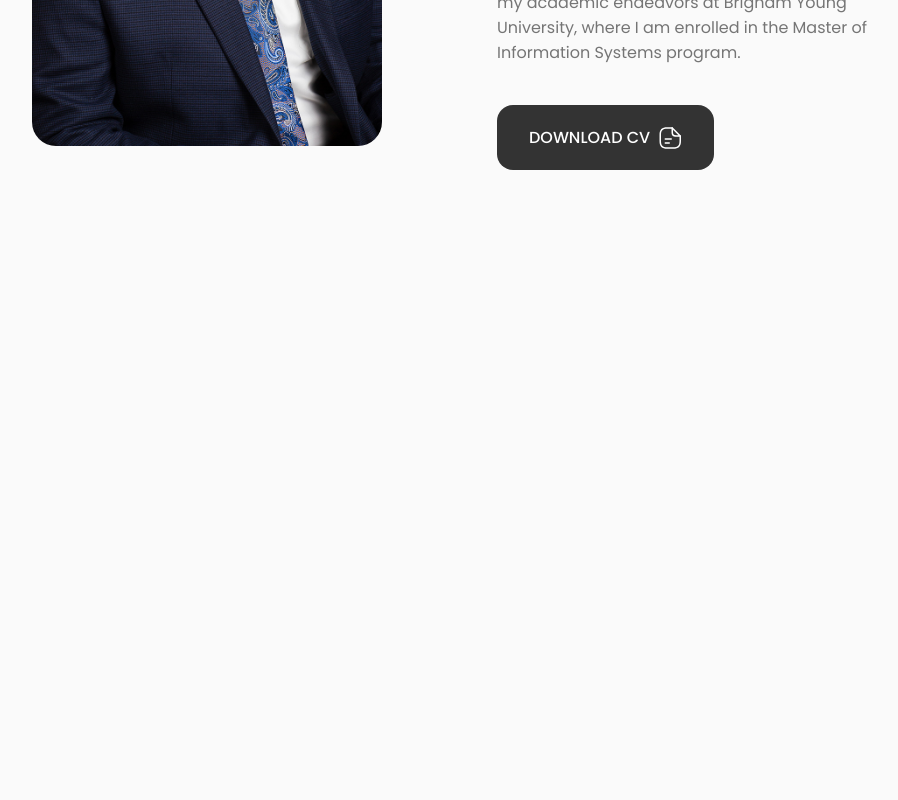
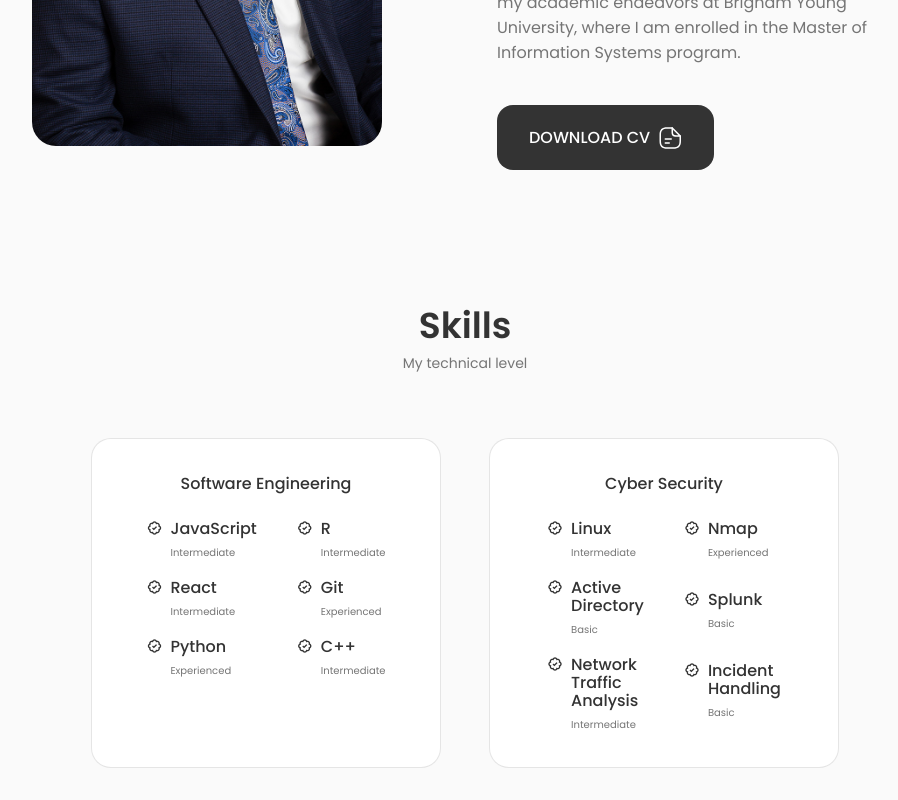
Before and after one commit to SelassieEsiape/portfolio_website, a React (Create React App) app: page / in a window 1280 px wide. Shown: the part 1405-2205 px from the top of the page, without its empty margins (175-1073 px from the left). Before the commit the page ends 1607 px from the top, so only its background shows below. Built offline with nearby package versions, Linux system fonts and the light colour scheme.

Commit message:
Added the Skills section

```diff
--- a/src/App.js
+++ b/src/App.js
@@ -3,6 +3,7 @@
 import Header from './components/header/header';
 import Home from './components/home/home';
 import About from './components/about/about';
+import Skills from './components/skills/skills';
 
 function App() {
   return (
@@ -12,6 +13,7 @@
     <main className='main'>
       <Home />
       <About />
+      <Skills />
     </main>
     </>
   );
--- a/src/components/home/home.css
+++ b/src/components/home/home.css
@@ -161,7 +161,7 @@
         padding-top: 3.5rem;
     }
 
-    .home_img {
+    .home__img {
         order: initial;
         justify-self: initial;
     }
--- /dev/null
+++ b/src/components/skills/cyber.jsx
@@ -0,0 +1,74 @@
+import React from 'react';
+import "./skills.css";
+
+const Cyber = () => {
+  return (
+    <div className="skills__content">
+      <h3 className="skills__title">Cyber Security</h3>
+
+      <div className="skills__box">
+        <div className="skills__group">
+          <div className="skills__data">
+            <i className='bx bx-badge-check'></i>
+
+            <div>
+              <h3 className="skills__name">Linux</h3>
+              <span className="skills__level">Intermediate</span>
+            </div>
+          </div>
+
+          <div className="skills__data">
+            <i className='bx bx-badge-check'></i>
+
+            <div>
+              <h3 className="skills__name">Active Directory</h3>
+              <span className="skills__level">Basic</span>
+            </div>
+          </div>
+
+          <div className="skills__data">
+            <i className='bx bx-badge-check'></i>
+
+            <div>
+              <h3 className="skills__name">Network Traffic Analysis</h3>
+              <span className="skills__level">Intermediate</span>
+            </div>
+          </div>
+        </div>
+
+        <div className="skills__group">
+          <div className="skills__data">
+            <i className='bx bx-badge-check'></i>
+
+            <div>
+              <h3 className="skills__name">Nmap</h3>
+              <span className="skills__level">Experienced</span>
+            </div>
+          </div>
+
+          <div className="skills__data">
+            <i className='bx bx-badge-check'></i>
+
+            <div>
+              <h3 className="skills__name">Splunk</h3>
+              <span className="skills__level">Basic</span>
+            </div>
+          </div>
+
+          <div className="skills__data">
+            <i className='bx bx-badge-check'></i>
+
+            <div>
+              <h3 className="skills__name">Incident Handling</h3>
+              <span className="skills__level">Basic</span>
+            </div>
+          </div>
+        </div>
+
+
+        </div>
+      </div>
+  );
+}
+
+export default Cyber;
--- /dev/null
+++ b/src/components/skills/skills.css
@@ -0,0 +1,81 @@
+.skills__container {
+    grid-template-columns: repeat(2, 350px);
+    column-gap: 3rem;
+    justify-content: center;
+}
+
+.skills__content {
+    background-color: var(--container-color);
+    border: 1px solid rgba(0, 0, 0, 0.1);
+    padding: 2rem 4rem;
+    border-radius: 1.25rem;
+}
+
+.skills__title {
+    font-size: var(--normal-font-size);
+    font-weight: var(--font-medium);
+    text-align: center;
+    margin-bottom: var(--mb-1-5);
+}
+
+.skills__box {
+    display: flex;
+    justify-content: center;
+    column-gap: 2.5rem;
+}
+
+.skills__group {
+    display: grid;
+    align-items: flex-start;
+    row-gap: 1rem;
+}
+
+.skills__data {
+    display: flex;
+    column-gap: 0.5rem;
+}
+
+.skills .bx-badge-check {
+    font-size: 1rem;
+    color: var(--title-color);
+}
+
+.skills__name {
+    font-size: var(--normal-font-size);
+    font-weight: var(--font-medium);
+    line-height: 18px;
+}
+
+.skills__level {
+    font-size: var(--tiny-font-size);
+}
+
+/*=============== BREAKPOINTS ===============*/
+/* For large devices */
+@media screen and (max-width: 992px) {
+    .skills__container {
+        grid-template-columns: max-content;
+        row-gap: 2rem;
+    }
+  }
+
+  @media screen and (max-width: 576px) {
+    .skills__container {
+        grid-template-columns: 1fr;
+    }
+
+    .skills__content {
+        padding: 1.5rem;
+    }
+  }
+
+  /* For small devices */
+  @media screen and (max-width: 350px) {
+    .skills__box {
+        column-gap: 1.25rem;
+    }
+
+    .skills__name {
+        font-size: var(--small-font-size);
+    }
+  }
--- /dev/null
+++ b/src/components/skills/skills.jsx
@@ -0,0 +1,20 @@
+import React from 'react';
+import "./skills.css";
+import Software from './software';
+import Cyber from './cyber';
+
+const Skills = () => {
+  return (
+    <section className="skills section" id='skills'>
+        <h2 className="section__title">Skills</h2>
+        <span className="section__subtitle">My technical level</span>
+
+        <div className="skills__container container grid">
+            <Software />
+            <Cyber />
+        </div>
+    </section>
+  );
+};
+
+export default Skills;
--- /dev/null
+++ b/src/components/skills/software.jsx
@@ -0,0 +1,72 @@
+import React from 'react';
+import "./skills.css";
+
+const Software = () => {
+  return (
+    <div className="skills__content">
+      <h3 className="skills__title">Software Engineering</h3>
+
+      <div className="skills__box">
+        <div className="skills__group">
+          <div className="skills__data">
+            <i className='bx bx-badge-check'></i>
+
+            <div>
+              <h3 className="skills__name">JavaScript</h3>
+              <span className="skills__level">Intermediate</span>
+            </div>
+          </div>
+
+          <div className="skills__data">
+            <i className='bx bx-badge-check'></i>
+
+            <div>
+              <h3 className="skills__name">React</h3>
+              <span className="skills__level">Intermediate</span>
+            </div>
+          </div>
+
+          <div className="skills__data">
+            <i className='bx bx-badge-check'></i>
+
+            <div>
+              <h3 className="skills__name">Python</h3>
+              <span className="skills__level">Experienced</span>
+            </div>
+          </div>
+        </div>
+        <div className="skills__group">
+          <div className="skills__data">
+            <i className='bx bx-badge-check'></i>
+
+            <div>
+              <h3 className="skills__name">R</h3>
+              <span className="skills__level">Intermediate</span>
+            </div>
+          </div>
+
+          <div className="skills__data">
+            <i className='bx bx-badge-check'></i>
+
+            <div>
+              <h3 className="skills__name">Git</h3>
+              <span className="skills__level">Experienced</span>
+            </div>
+          </div>
+
+          <div className="skills__data">
+            <i className='bx bx-badge-check'></i>
+
+            <div>
+              <h3 className="skills__name">C++</h3>
+              <span className="skills__level">Intermediate</span>
+            </div>
+          </div>
+        </div>
+
+        </div>
+      </div>
+  )
+}
+
+export default Software;
```
